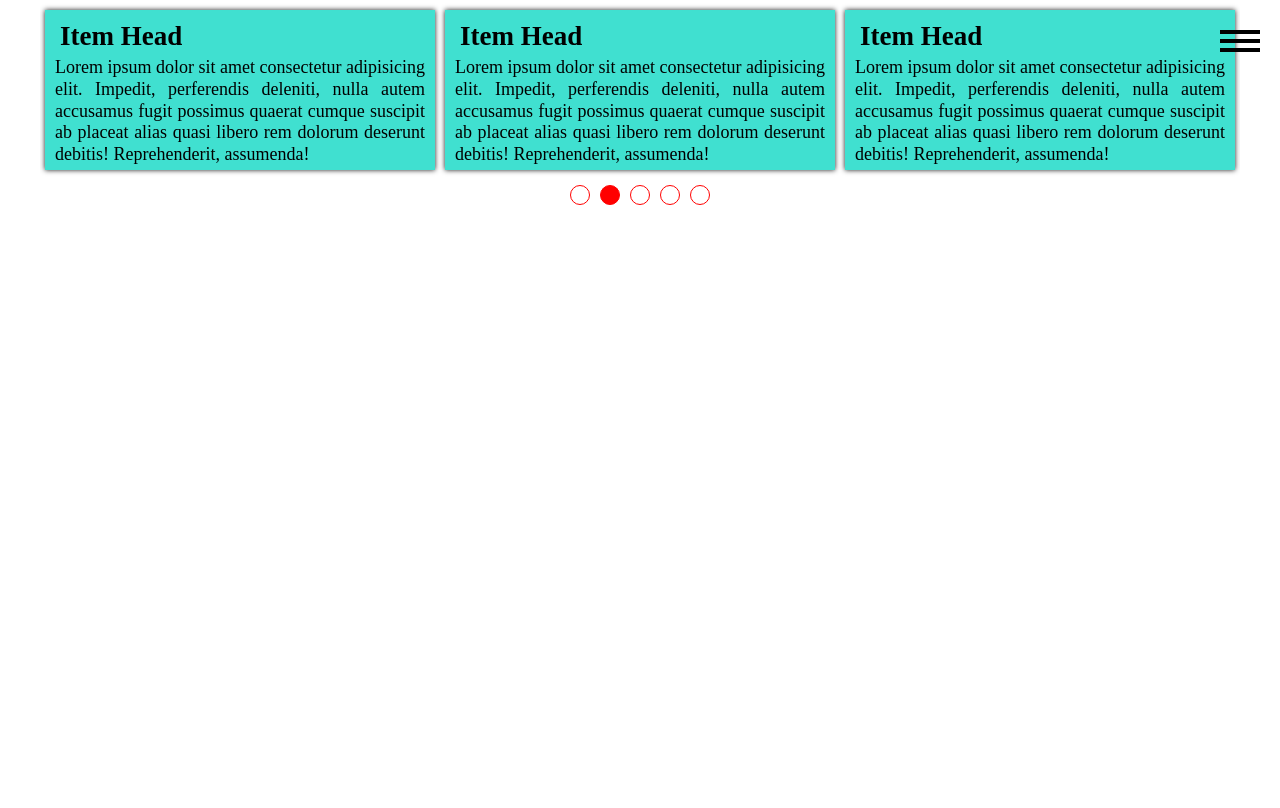
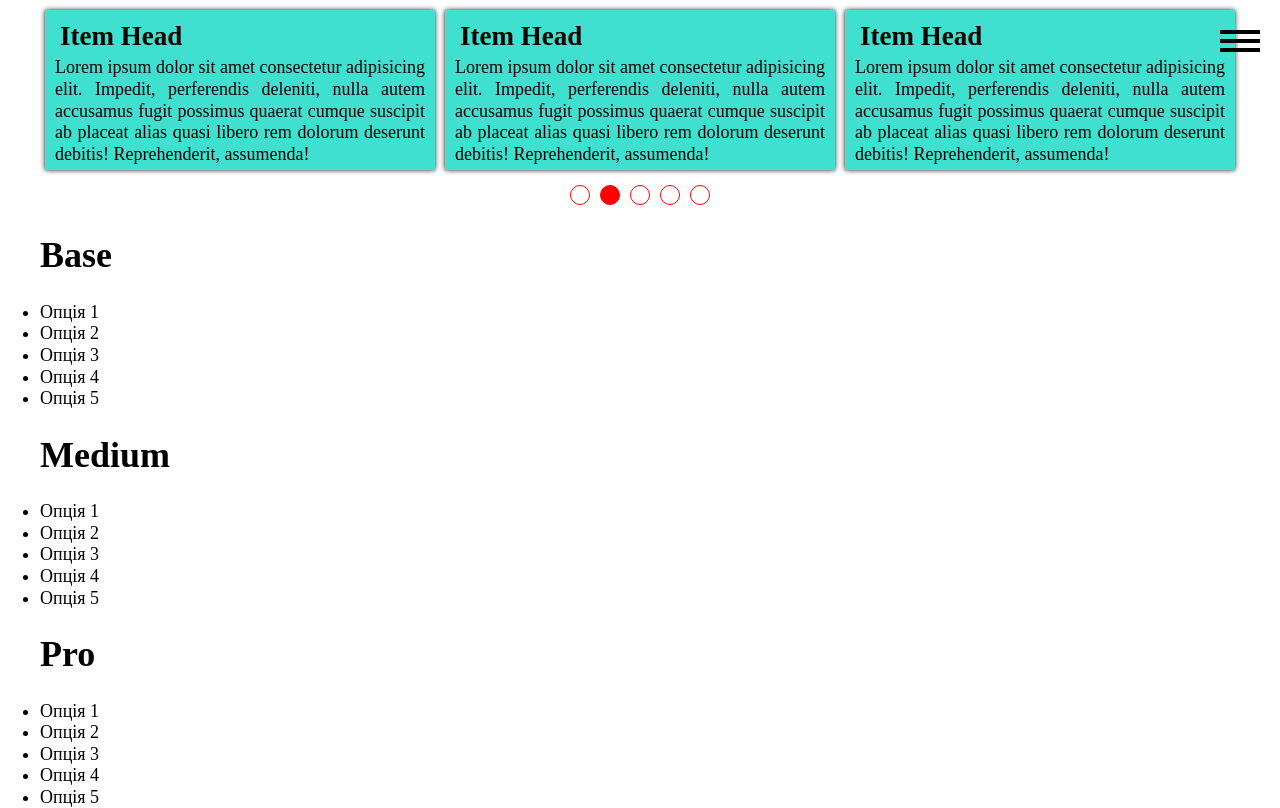
Before and after one commit to timoshuk/component, a website: page app/index.html in a window 1280 px wide. Drawn offline with nearby package versions, Linux system fonts and the light colour scheme.

Commit message:
Write html tariff block

```diff
--- a/app/index.html
+++ b/app/index.html
@@ -91,6 +91,44 @@
             <div class="slider__arrows"></div>
         </div>
         <!-- End Slick slider -->
+        <div class="tariff">
+            <div class="tariff__item">
+                <h1 class="tariff__title">
+                    Base
+                </h1>
+                <ul class="tariff__list">
+                    <li class="tariff__list-item">Опція 1</li>
+                    <li class="tariff__list-item">Опція 2</li>
+                    <li class="tariff__list-item">Опція 3</li>
+                    <li class="tariff__list-item">Опція 4</li>
+                    <li class="tariff__list-item">Опція 5</li>
+                </ul>
+            </div>
+            <div class="tariff__item">
+                <h1 class="tariff__title">
+                    Medium
+                </h1>
+                <ul class="tariff__list">
+                    <li class="tariff__list-item">Опція 1</li>
+                    <li class="tariff__list-item">Опція 2</li>
+                    <li class="tariff__list-item">Опція 3</li>
+                    <li class="tariff__list-item">Опція 4</li>
+                    <li class="tariff__list-item">Опція 5</li>
+                </ul>
+            </div><div class="tariff__item">
+                <h1 class="tariff__title">
+                    Pro
+                </h1>
+                <ul class="tariff__list">
+                    <li class="tariff__list-item">Опція 1</li>
+                    <li class="tariff__list-item">Опція 2</li>
+                    <li class="tariff__list-item">Опція 3</li>
+                    <li class="tariff__list-item">Опція 4</li>
+                    <li class="tariff__list-item">Опція 5</li>
+                </ul>
+            </div>
+        </div>
+        <!-- End tariff -->
     </div>
     <!-- End page-wrapper -->
     <!-- JQuery JS-->
```
